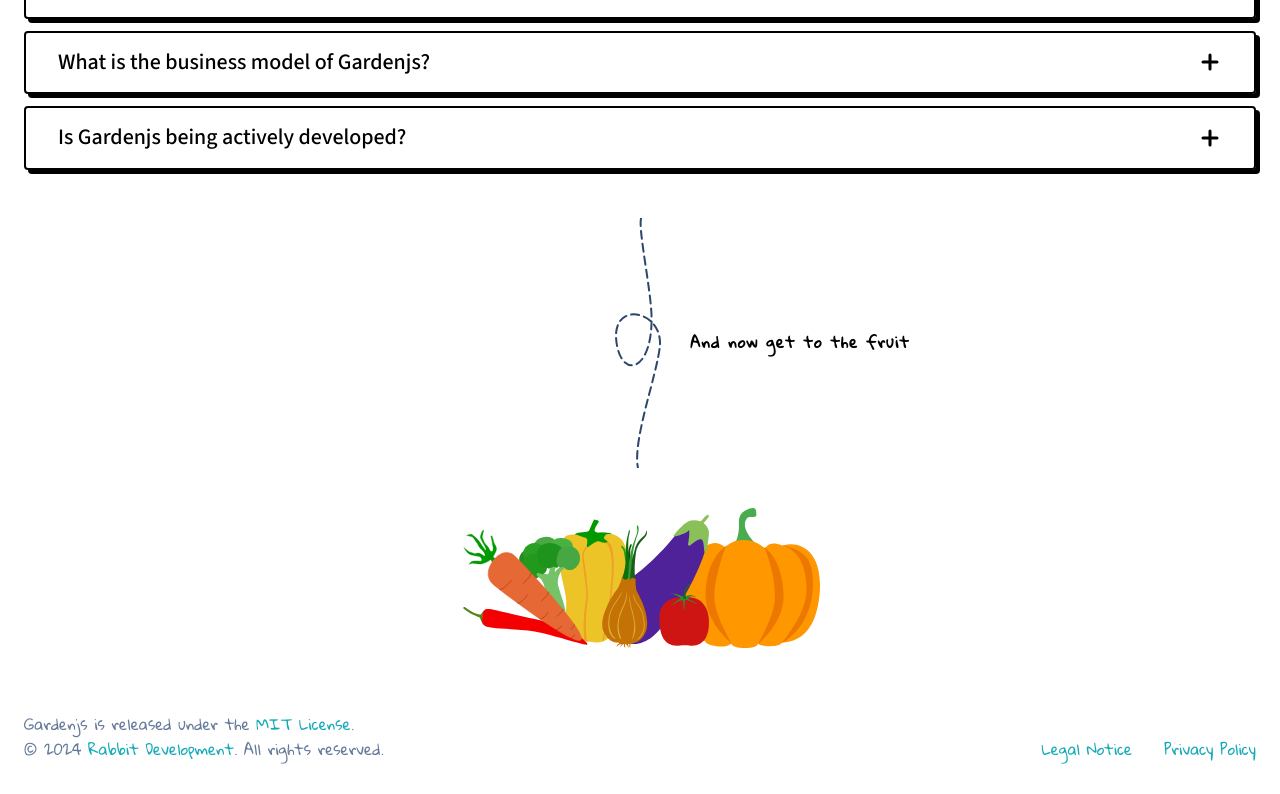
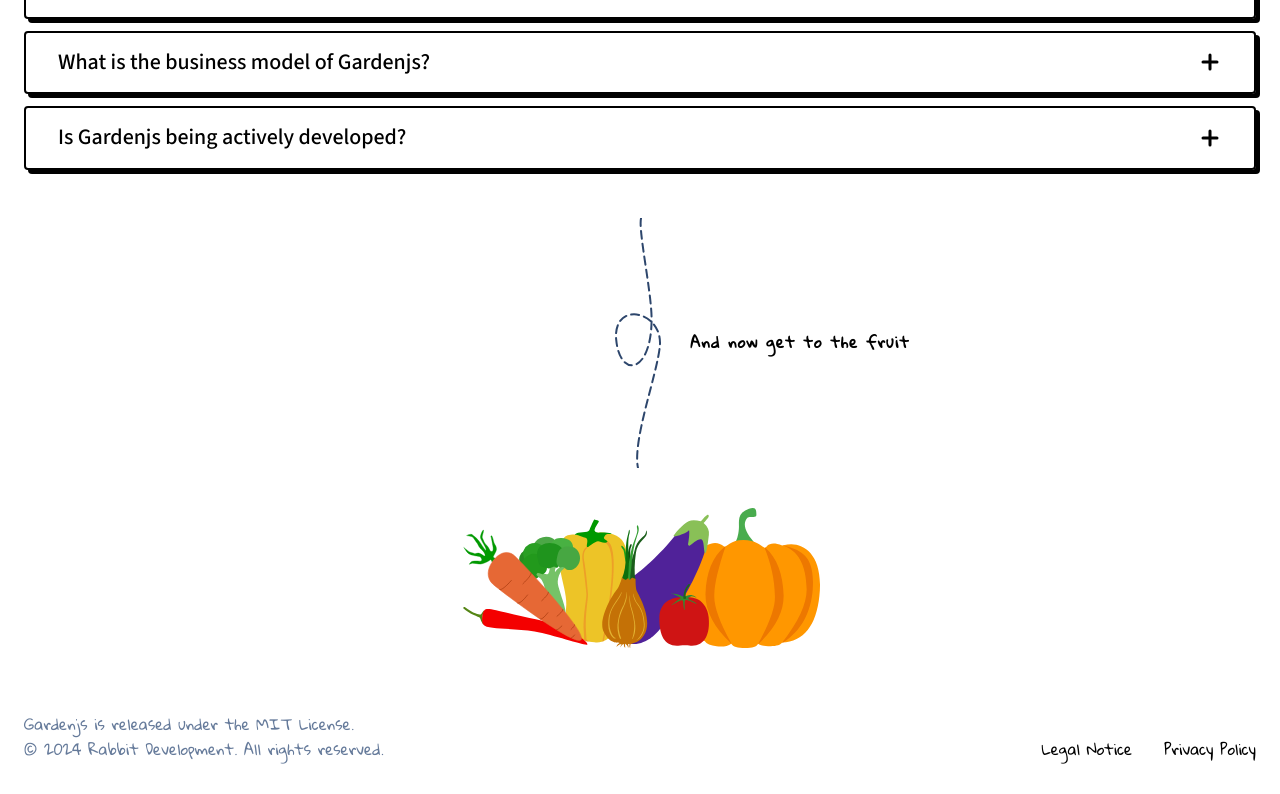
Before and after one commit to gardenjs/docs, a SvelteKit app: page / in a window 1280 px wide. Shown: the part 5089-5883 px from the top of the page. Built offline with nearby package versions, Linux system fonts and the light colour scheme.

Commit message:
link color vars

```diff
--- a/src/components/footer/Footer.svelte
+++ b/src/components/footer/Footer.svelte
@@ -71,13 +71,13 @@
       a {
         display: inline-block;
         font-size: 0.813rem;
-        color: var(--c-primary-link);
+        color: var(--c-footer-link);
         text-decoration: none;
         @media (min-width: 960px) {
           font-size: 0.938rem;
         }
         &:hover {
-          color: var(--c-primary-link-hl);
+          color: var(--c-footer-link-hl);
         }
       }
       .footer_nav {
```
